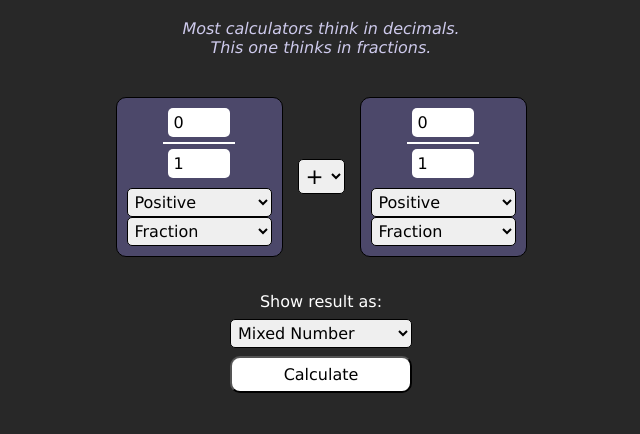
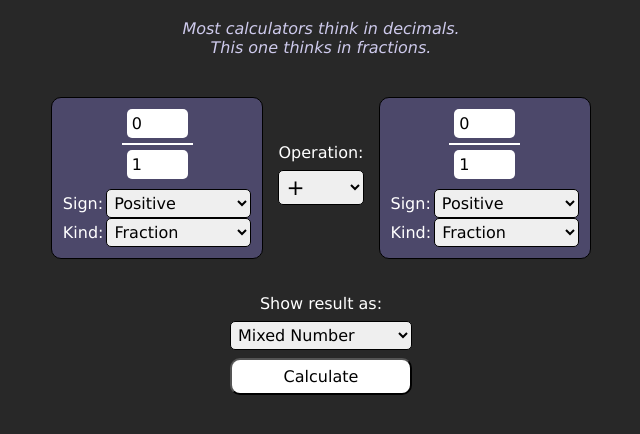
Before and after one commit to noahkawaguchi/fraction-calculator, a website built with Vite: page index.html in a window 1280 px wide. Shown: the part 70-504 px from the top of the page, without its empty margins (319-959 px from the left). Built offline with nearby package versions, Linux system fonts and the light colour scheme.

Commit message:
Add labels to input and select elements

```diff
--- a/index.html
+++ b/index.html
@@ -17,6 +17,7 @@
           <div class="input-area">
             <p id="first-negative" class="negative-sign" hidden>—</p>
             <div>
+              <label for="first-integer" class="hidden-label">Integer part:</label>
               <input
                 id="first-integer"
                 class="number-input"
@@ -29,6 +30,7 @@
               >
             </div>
             <div class="fraction-input">
+              <label for="first-numerator" class="hidden-label">Numerator:</label>
               <input
                 id="first-numerator"
                 class="number-input"
@@ -38,6 +40,7 @@
                 inputmode="numeric"
                 onclick="this.select()"
               ><br><hr>
+              <label for="first-denominator" class="hidden-label">Denominator:</label>
               <input
                 id="first-denominator"
                 class="number-input"
@@ -50,10 +53,15 @@
             </div>
           </div>
           <div class="number-options">
+            <div class="label-and-select">
+              <label for="first-sign" class="number-option-label">Sign:</label>
               <select name="first-sign" id="first-sign">
                 <option selected>Positive</option>
                 <option>Negative</option>
               </select>
+            </div>
+            <div class="label-and-select">
+              <label for="first-kind" class="number-option-label">Kind:</label>
               <select name="first-kind" id="first-kind">
                 <option selected>Fraction</option>
                 <option>Mixed Number</option>
@@ -61,7 +69,10 @@
               </select>
             </div>
           </div>
+        </div>
         <div id="operation-div">
+          <div class="label-and-select label-select-column">
+            <label for="operation">Operation:</label>
             <select id="operation">
               <option selected>+</option>
               <option>-</option>
@@ -69,10 +80,12 @@
               <option>÷</option>
             </select>
           </div>
+        </div>
         <div class="number-area">
           <div class="input-area">
             <p id="second-negative" class="negative-sign" hidden>—</p>
             <div>
+              <label for="second-integer" class="hidden-label">Integer part:</label>
               <input
                 id="second-integer"
                 class="number-input"
@@ -85,6 +98,7 @@
               >
             </div>
             <div class="fraction-input">
+              <label for="second-numerator" class="hidden-label">Numerator:</label>
               <input
                 id="second-numerator"
                 class="number-input"
@@ -94,6 +108,7 @@
                 inputmode="numeric"
                 onclick="this.select()"
               ><br><hr>
+              <label for="second-denominator" class="hidden-label">Denominator:</label>
               <input
                 id="second-denominator"
                 class="number-input"
@@ -106,10 +121,15 @@
             </div>
           </div>
           <div class="number-options">
+            <div class="label-and-select">
+              <label for="second-sign" class="number-option-label">Sign:</label>
               <select name="second-sign" id="second-sign">
                 <option selected>Positive</option>
                 <option>Negative</option>
               </select>
+            </div>
+            <div class="label-and-select">
+              <label for="second-kind" class="number-option-label">Kind:</label>
               <select name="second-kind" id="second-kind">
                 <option selected>Fraction</option>
                 <option>Mixed Number</option>
@@ -118,13 +138,16 @@
             </div>
           </div>
         </div>
+      </div>
       <div id="calculate-div">
-        <label for="result-kind-select" id="result-kind-label">Show result as:</label>
+        <div class="label-and-select label-select-column">
+          <label for="result-kind-select">Show result as:</label>
           <select name="result-kind-select" id="result-kind-select">
             <option selected>Mixed Number</option>
             <option>Improper Fraction</option>
             <option>Decimal (Rounded)</option>
           </select>
+        </div>
         <button id="calculate-btn">Calculate</button>
       </div>
       <div id="result-div" hidden>
--- a/src/styles.css
+++ b/src/styles.css
@@ -51,19 +51,40 @@ select {
   border: 1px solid black;
   border-radius: 5px;
   padding: 3px;
+  width: 100%;
 }
 
 .number-area {
   border: 1px solid black;
   border-radius: 10px;
   background-color: var(--calm-purple-dark);
-  padding: 5px;
+  padding: 6px;
 }
 
 .input-area {
   display: flex;
   justify-content: center;
   align-items: center;
+}
+
+.label-and-select {
+  display: flex;
+}
+
+.label-and-select > * {
+  margin: auto;
+}
+
+.number-option-label {
+  margin-right: 3px;
+}
+
+.label-select-column {
+  flex-direction: column;
+}
+
+.label-select-column > select {
+  margin: 8px auto;
 }
 
 .number-input {
@@ -105,10 +126,6 @@ hr {
   flex-direction: column;
 }
 
-#result-kind-select {
-  margin: 8px auto;
-}
-
 #calculate-btn {
   padding: 7px;
   border-radius: 10px;
@@ -129,6 +146,10 @@ hr {
   color: black;
 }
 
+.hidden-label {
+  display: none;
+}
+
 .katex * {
   font-size: 2rem;
 }
```
Lines whose indentation alone changed are shown as unchanged.
